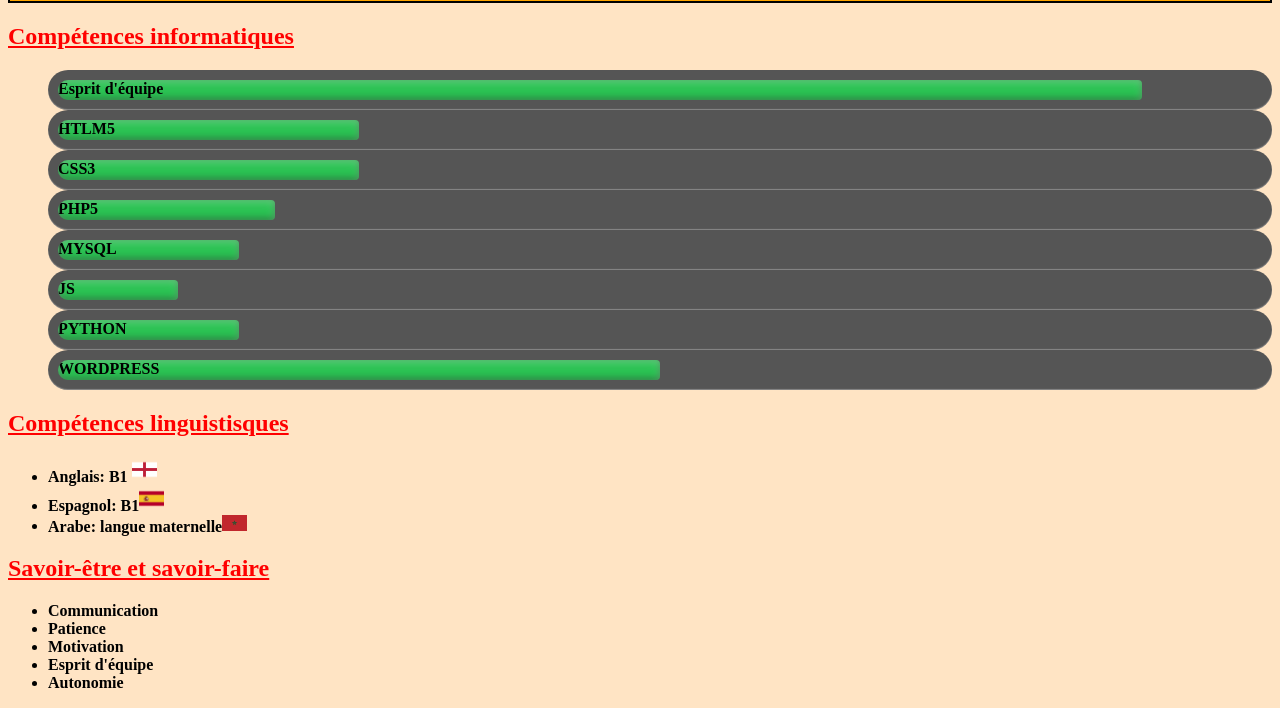
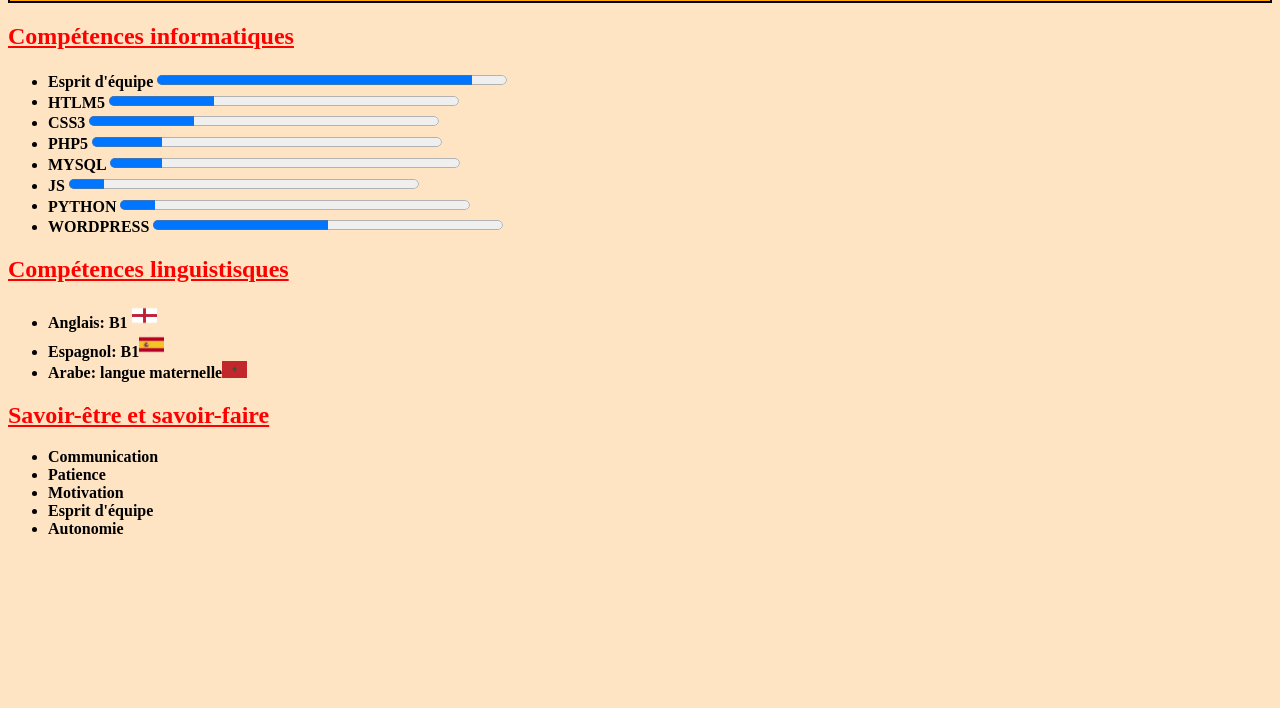
Before and after one commit to Hassan60200/CVonline, a plain HTML site: page competences.html in a window 1280 px wide. Shown: the part 189-897 px from the top of the page. After the commit the page ends 800 px from the top, so only its background shows below. Drawn offline with Linux system fonts and the light colour scheme.

Commit message:
Derniere versions

```diff
--- a/competences.css
+++ b/competences.css
@@ -29,38 +29,18 @@ img
 	float: center;
 }
 
-.barre {
-    height: 20px;  /
-    position: relative;
-    background: #555;
-    -moz-border-radius: 25px;
-    -webkit-border-radius: 25px;
-    border-radius: 25px;
-    padding: 10px;
-    box-shadow: inset 0 -1px 1px rgba(255,255,255,0.3);
+progress
+{
+    width: 350px;
+  height: 20px;
 }
 
-.barre > span {
-  display: flex;
-  height: 100%;
-  border-top-right-radius: 8px;
-  border-bottom-right-radius: 8px;
-  border-top-left-radius: 20px;
-  border-bottom-left-radius: 20px;
-  background-color: rgb(43,194,83);
-  background-image: linear-gradient(
-    center bottom,
-    rgb(43,194,83) 37%,
-    rgb(84,240,84) 69%
-  );
-  box-shadow:
-    inset 0 2px 9px  rgba(255,255,255,0.3),
-    inset 0 -2px 6px rgba(0,0,0,0.4);
-  position:relative;
-  overflow: hidden;
+::-webkit-progress-bar
+{
+    background-color: grey;
+  border-radius: 2px;
+  box-shadow: 0 2px 5px rgba(0, 0, 0, 0.25) inset;
 }
-
-
 header
 {
 	text-align: center;
--- a/competences.html
+++ b/competences.html
@@ -26,23 +26,14 @@
     </div>
     <h2>Compétences informatiques</h2>
         <ul>
-            <div class="barre">
-            <span style="width: 90%"><li>Esprit d'équipe</span></li></div>
-            <div class="barre">
-            <span style="width: 25%"><li>HTLM5</span></li></div>
-            <div class="barre">
-            <span style="width: 25%"><li>CSS3</span></li></div>
-            <div class="barre">
-            <span style="width: 18%"><li>PHP5</span></li></div>
-            <div class="barre">
-            <span style="width: 15%"><li>MYSQL</span></li></div>
-            <div class="barre">
-            <span style="width: 10%"><li>JS</span></li></div>
-            <div class="barre">
-            <span style="width: 15%"><li>PYTHON</span></li></div>
-            <div class="barre">
-            <span style="width: 50%"><li>WORDPRESS</span></li></div>
-
+            <li>Esprit d'équipe <progress value="90" max="100"></progress></li>
+            <li>HTLM5 <progress value="30" max="100"></progress></li>
+            <li>CSS3 <progress value="30" max="100"></progress></li>
+            <li>PHP5 <progress value="20" max="100"></progress></li>
+            <li>MYSQL <progress value="15" max="100"></progress></li>
+            <li>JS <progress value="10" max="100"></progress></li>
+            <li>PYTHON <progress value="10" max="100"></progress></li>
+            <li>WORDPRESS <progress value="50" max="100"></progress></li>
         </ul>
     <h2>Compétences linguistisques</h2>
         <ul>
```
Also changed, not shown: index.html (+11 -11 lines).
